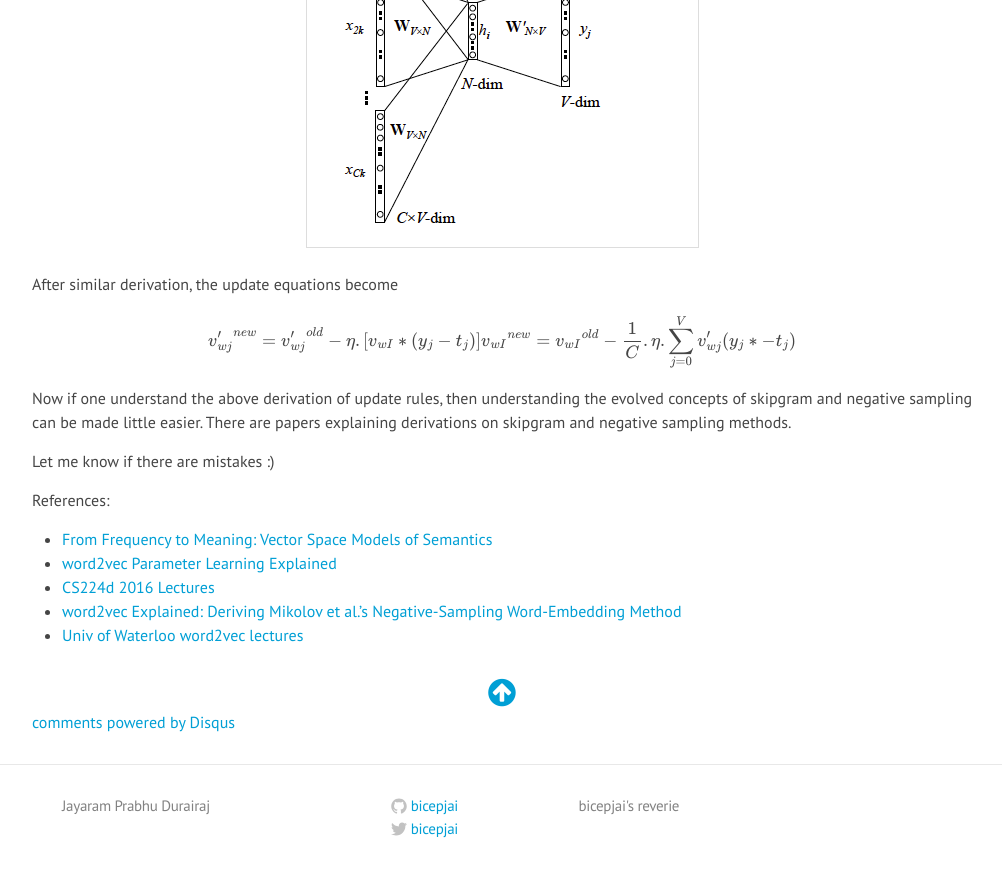
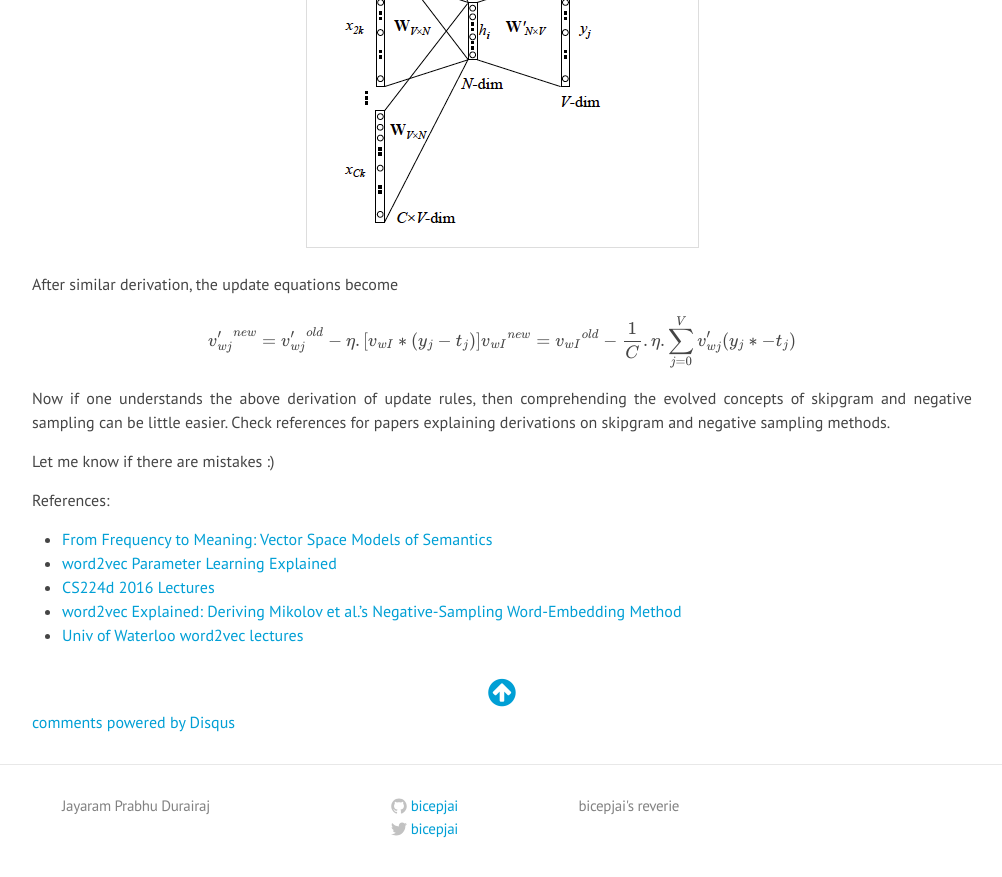
Before and after one commit to bicepjai/bicepjai.github.io, a Jekyll site: the page built from _posts/2016-04-09-word2vec.md, in a window 1280 px wide and 900 px high, scrolled down 5080 px. Shown: the top 877 px of the window, without its empty margins (138-1140 px from the left). Built offline with Jekyll 4.4.1, drawn with Linux system fonts in a browser that asks for light colours; nearby versions of some CDN libraries; formulas are drawn with MathJax 3; comment, search, counter and statistics services are not loaded.

```diff
--- a/_posts/2016-04-09-word2vec.md
+++ b/_posts/2016-04-09-word2vec.md
@@ -317,7 +317,7 @@
 {v_{wI}}^{new} = {v_{wI}}^{old} - {\frac{1}{C}} . \eta . \sum_{j=0}^V  v'_{wj} (y_j *  - t_j)
 $$
 
-Now if one understand the above derivation of update rules, then understanding the evolved concepts of skipgram and negative sampling can be made little easier. There are papers explaining derivations on skipgram and negative sampling methods.
+Now if one understands the above derivation of update rules, then comprehending the evolved concepts of skipgram and negative sampling can be little easier. Check references for papers explaining derivations on skipgram and negative sampling methods.
 
 Let me know if there are mistakes :)
 
```
